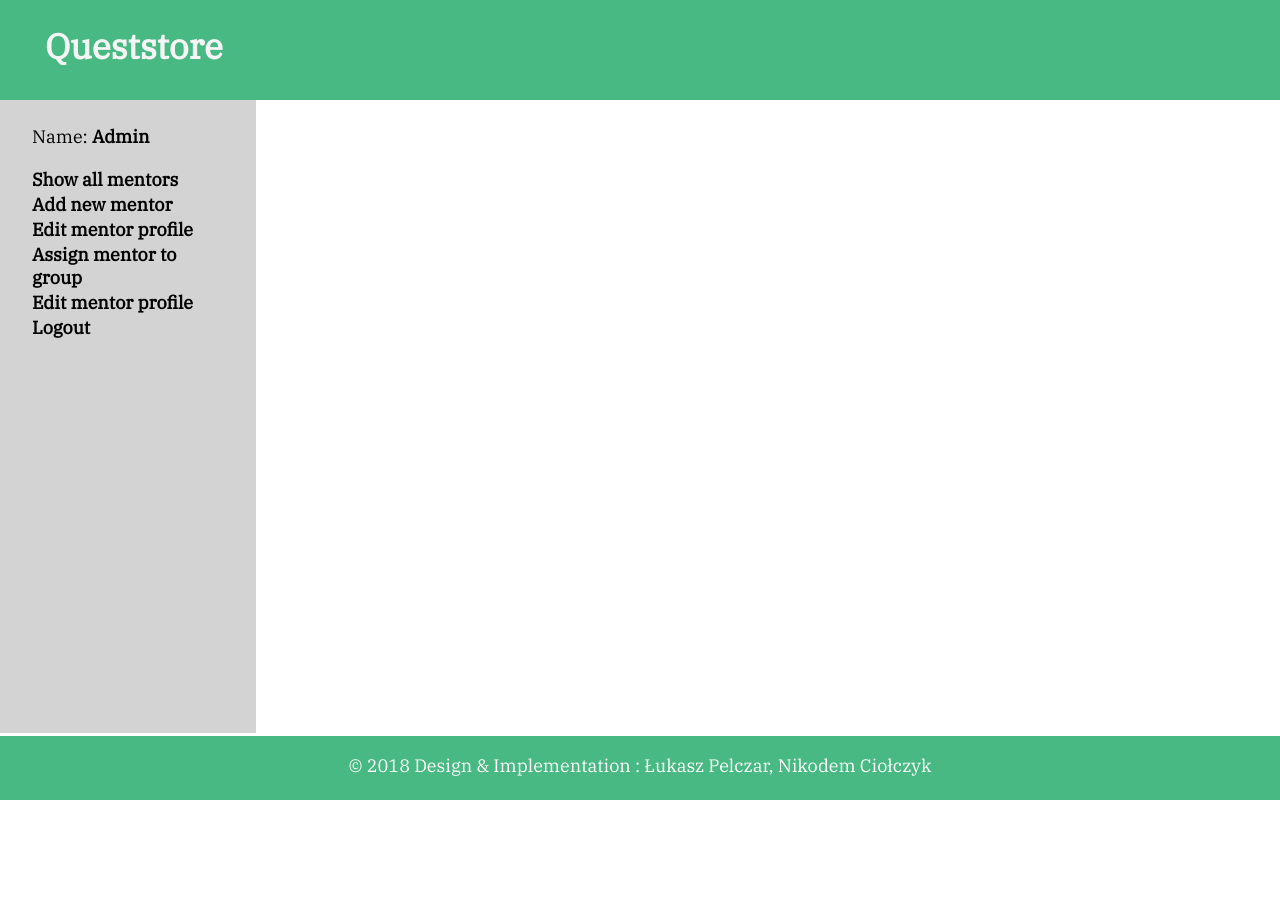
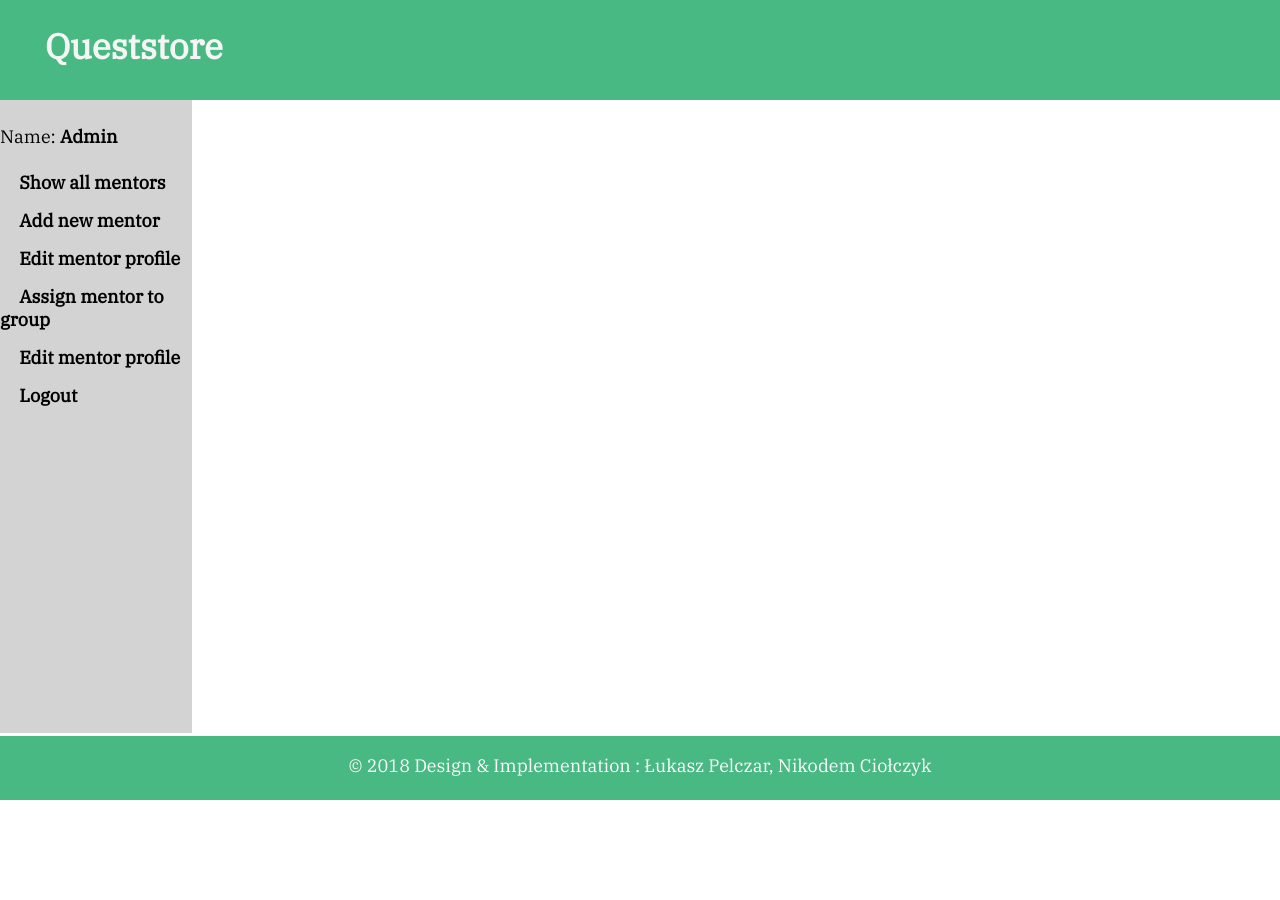
Before and after one commit to lpelczar/Queststore-CMS, a PHP site: page /admin_manager.html in a window 1280 px wide. Run offline with PHP 8.4, Linux system fonts and the light colour scheme.

Commit message:
Add hover for navi bar, resize it

```diff
--- a/css/manager.css
+++ b/css/manager.css
@@ -8,8 +8,6 @@
 .sidebar {
     background: lightgray;
     padding-top: 25px;
-    padding-left: 2.5%;
-    padding-right: 2.5%;
     width: 15%;
     float: left;
     height: 95%;
@@ -37,7 +35,10 @@ ul {
 
 .nav-element {
     list-style-type: none;
-    padding-top: 2px;
+    margin-top: 5px;
+    margin-bottom: 5px;
+    padding-bottom: 5px;
+    padding-top: 5px;
     font-weight: bold;
 }
 
@@ -46,6 +47,12 @@ ul {
     color: black;
 }
 
+a {
+    padding-left: 10%;
+}
+
 .nav-element:hover {
     background-color: rgba(0,0,0,0.5);
+    border-radius: 10px;
+
 }
```
